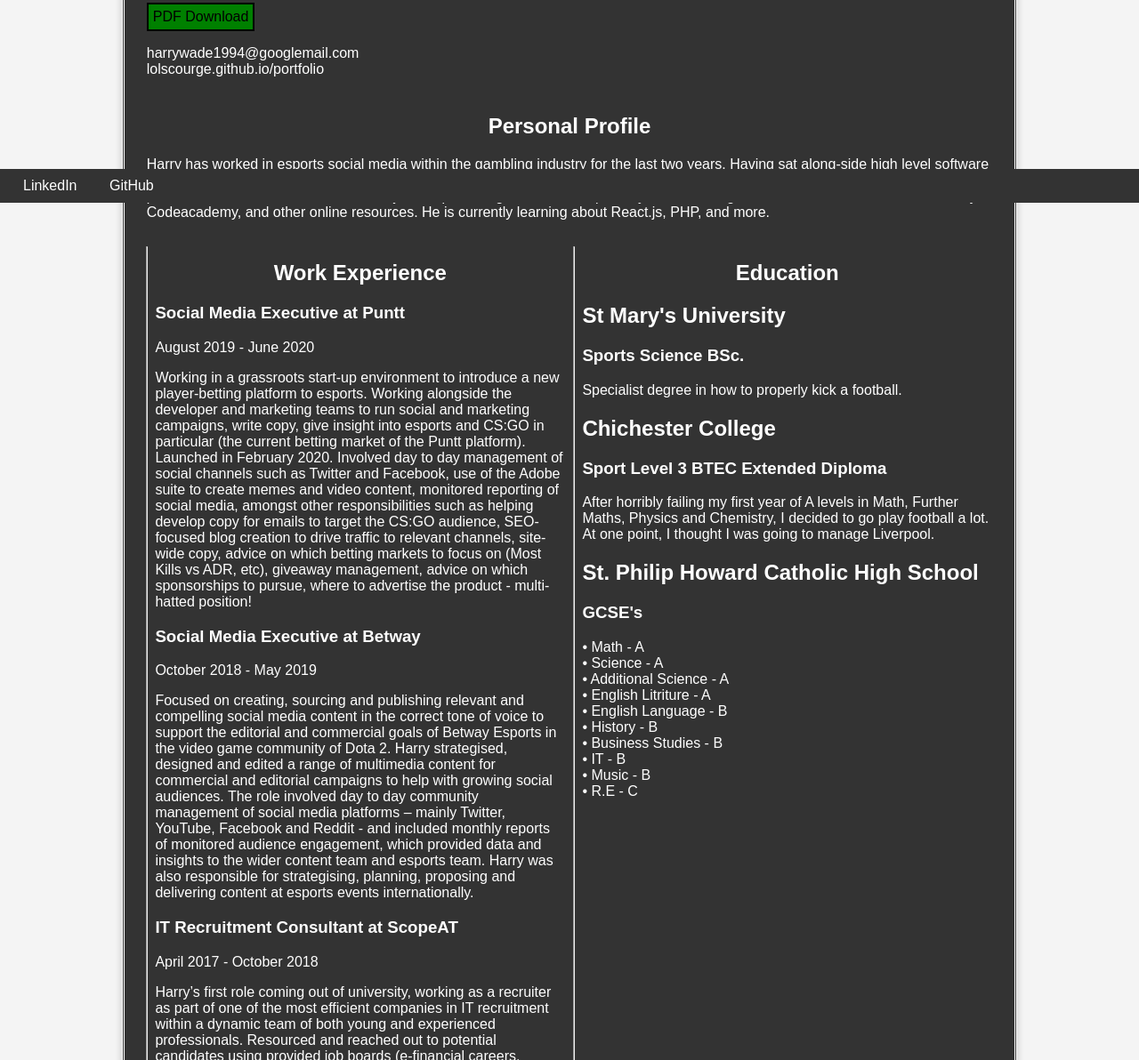
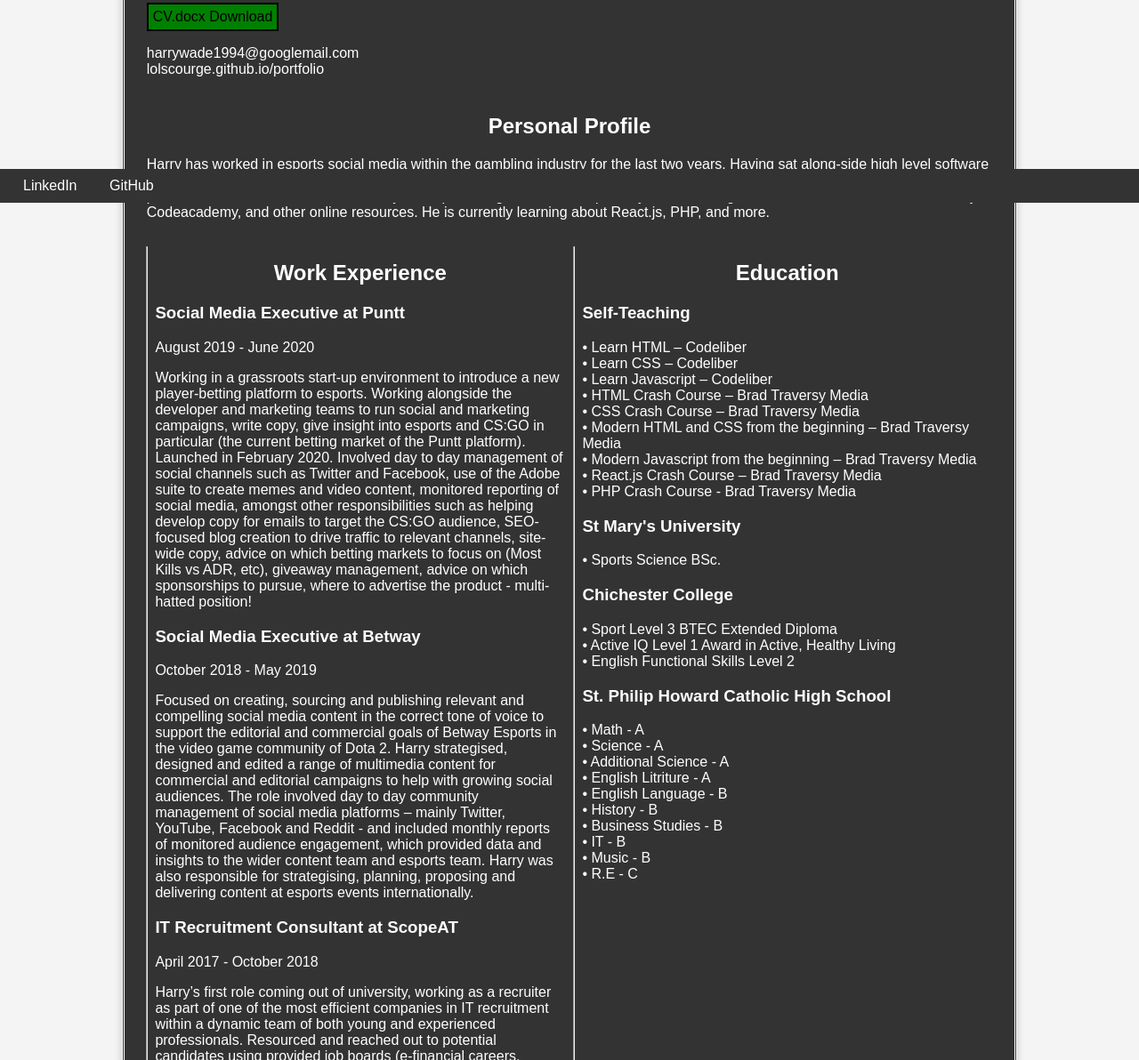
Before and after one commit to lolscourge/portfolio, a plain HTML site: page index.html in a window 1280 px wide. Shown: the part 572-1764 px from the top of the page at 89% size. Drawn offline with Linux system fonts and the light colour scheme.

Commit message:
general
cv changes, cv download working, cv links working

```diff
--- a/index.html
+++ b/index.html
@@ -67,10 +67,10 @@
 
     <div id="name">
       <h1 style="font-size: 2.5rem;">Harry Wade</h1>
-      <button class="button">PDF Download</button>
+      <button class="button" type="button" onclick="location.href='https://docs.google.com/document/d/1MbYS1A3b3ulENFrzqMubtz1Wc2iYcx7MEhPHs7gxQfU/export?format=docx'">CV.docx Download</button>
       <p>
         <a href="mailto:harrywade1994@googlemail.com" target="_blank">harrywade1994@googlemail.com</a> <br>
-        <a href="lolscourge.github.io/portfolio">lolscourge.github.io/portfolio</a>
+        <a href="https://lolscourge.github.io/portfolio">lolscourge.github.io/portfolio</a>
 
       </p>
     </div>
@@ -151,21 +151,38 @@
 
         <div>
           <article>
-            <h2>St Mary's University</h2>
-            <h3>Sports Science BSc.</h3>
-            <p>Specialist degree in how to properly kick a football.</p>
+            <h3>Self-Teaching</h3>
+            <p>
+              • Learn HTML – Codeliber  <br>
+              • Learn CSS – Codeliber <br>
+              • Learn Javascript – Codeliber <br>
+              • HTML Crash Course – Brad Traversy Media <br>
+              • CSS Crash Course – Brad Traversy Media <br>
+              • Modern HTML and CSS from the beginning – Brad Traversy Media <br>
+              • Modern Javascript from the beginning – Brad Traversy Media <br>
+              • React.js Crash Course – Brad Traversy Media <br>
+              • PHP Crash Course - Brad Traversy Media <br>
+            </p>
+          </article>
+
+        <div>
+          <article>
+            <h3>St Mary's University</h3>
+            <p>• Sports Science BSc.</p>
           </article>
 
           <article>
-            <h2>Chichester College</h2>
-            <h3>Sport Level 3 BTEC Extended Diploma</h3>
-            <p>After horribly failing my first year of A levels in Math, Further Maths, Physics and Chemistry, I decided to go play football a lot. At
-              one point, I thought I was going to manage Liverpool.
+            <h3>Chichester College</h3>
+            <p>
+              • Sport Level 3 BTEC Extended Diploma <br>
+              • Active IQ Level 1 Award in Active, Healthy Living <br>
+              • English Functional Skills Level 2 <br>
             </p>
 
+          </article>
+
           <article>
-            <h2>St. Philip Howard Catholic High School</h2>
-            <h3>GCSE's</h3>
+            <h3>St. Philip Howard Catholic High School</h3>
             <p>
               • Math - A <br>
               • Science - A <br>
```
